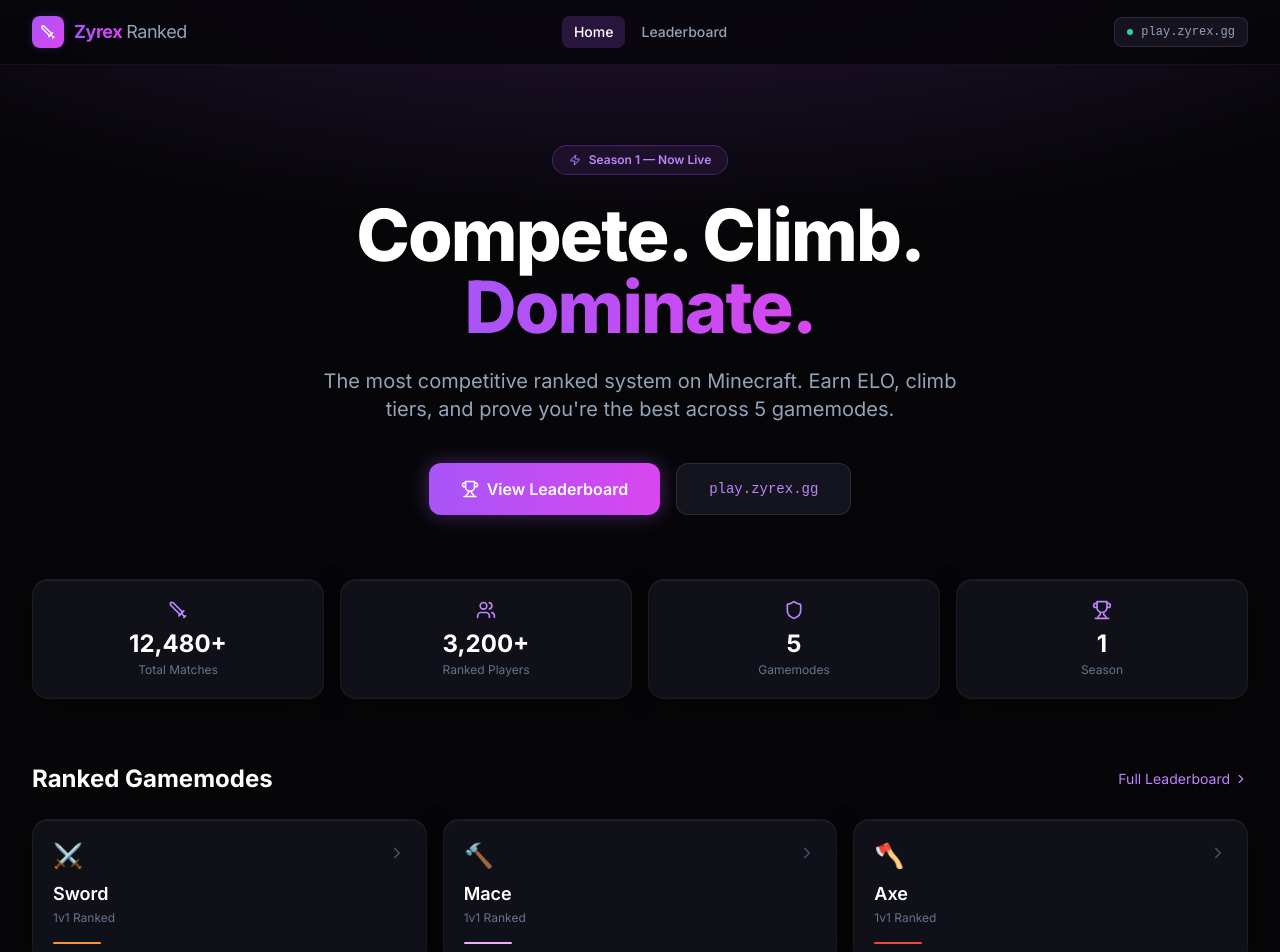
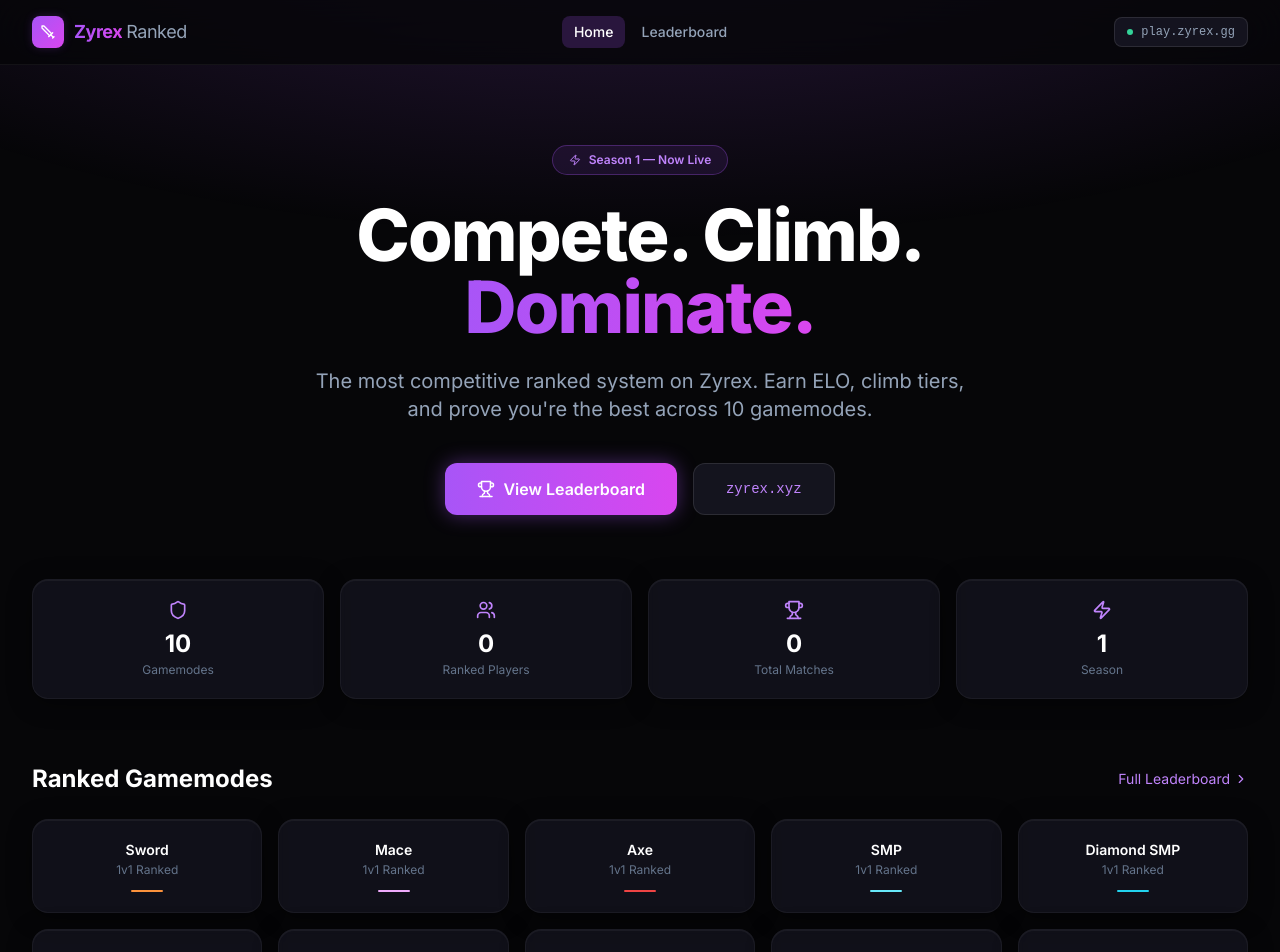
Before and after one commit to matrixguy69/zyrexranked, a Next.js app in the folder website/: page / in a window 1280 px wide. Shown: the top 952 px of the page. Built offline with nearby package versions, Linux system fonts and the light colour scheme.

Commit message:
Update page.tsx

```diff
--- a/website/src/app/page.tsx
+++ b/website/src/app/page.tsx
@@ -1,30 +1,26 @@
 import Link from 'next/link';
-import { Trophy, Sword, Users, Zap, ChevronRight, Shield } from 'lucide-react';
+import { Trophy, Users, Shield, ChevronRight, Zap } from 'lucide-react';
 import { GAMEMODES, getRank } from '@/lib/utils';
 
 export default function HomePage() {
   return (
     <div className="relative overflow-hidden">
-      {/* ── Hero ─────────────────────────────────────────────────────── */}
+      {/* Hero */}
       <section className="max-w-7xl mx-auto px-4 sm:px-6 lg:px-8 pt-20 pb-16 text-center">
-        {/* Badge */}
-        <div className="inline-flex items-center gap-2 bg-brand-primary/10 border border-brand-primary/30 text-brand-accent text-xs font-semibold px-4 py-1.5 rounded-full mb-6 animate-fade-up">
+        <div className="inline-flex items-center gap-2 bg-brand-primary/10 border border-brand-primary/30 text-brand-accent text-xs font-semibold px-4 py-1.5 rounded-full mb-6">
           <Zap size={12} />
           Season 1 — Now Live
         </div>
-
-        <h1 className="text-5xl sm:text-7xl font-extrabold tracking-tight mb-6 animate-fade-up" style={{ animationDelay: '0.1s' }}>
+        <h1 className="text-5xl sm:text-7xl font-extrabold tracking-tight mb-6">
           Compete. Climb.
           <br />
           <span className="gradient-text">Dominate.</span>
         </h1>
-
-        <p className="text-slate-400 text-lg sm:text-xl max-w-2xl mx-auto mb-10 animate-fade-up" style={{ animationDelay: '0.15s' }}>
-          The most competitive ranked system on Minecraft.
-          Earn ELO, climb tiers, and prove you're the best across 5 gamemodes.
+        <p className="text-slate-400 text-lg sm:text-xl max-w-2xl mx-auto mb-10">
+          The most competitive ranked system on Zyrex.
+          Earn ELO, climb tiers, and prove you're the best across {GAMEMODES.filter(g => g.id !== 'global').length} gamemodes.
         </p>
-
-        <div className="flex flex-col sm:flex-row gap-4 justify-center animate-fade-up" style={{ animationDelay: '0.2s' }}>
+        <div className="flex flex-col sm:flex-row gap-4 justify-center">
           <Link
             href="/leaderboard"
             className="inline-flex items-center gap-2 bg-gradient-to-r from-brand-primary to-brand-glow text-white font-semibold px-8 py-3.5 rounded-xl hover:opacity-90 transition-opacity shadow-glow-purple"
@@ -33,19 +29,19 @@ export default function HomePage() {
             View Leaderboard
           </Link>
           <div className="inline-flex items-center gap-2 bg-dark-500/60 border border-white/10 text-slate-300 font-medium px-8 py-3.5 rounded-xl">
-            <span className="font-mono text-sm text-brand-accent">play.zyrex.gg</span>
+            <span className="font-mono text-sm text-brand-accent">zyrex.xyz</span>
           </div>
         </div>
       </section>
 
-      {/* ── Stats bar ─────────────────────────────────────────────────── */}
+      {/* Stats */}
       <section className="max-w-7xl mx-auto px-4 sm:px-6 lg:px-8 mb-16">
         <div className="grid grid-cols-2 md:grid-cols-4 gap-4">
           {[
-            { label: 'Total Matches', value: '12,480+', icon: Sword },
-            { label: 'Ranked Players', value: '3,200+', icon: Users },
-            { label: 'Gamemodes', value: '5', icon: Shield },
-            { label: 'Season', value: '1', icon: Trophy },
+            { label: 'Gamemodes', value: '10', icon: Shield },
+            { label: 'Ranked Players', value: '0', icon: Users },
+            { label: 'Total Matches', value: '0', icon: Trophy },
+            { label: 'Season', value: '1', icon: Zap },
           ].map(stat => (
             <div key={stat.label} className="glass-card p-5 text-center">
               <stat.icon size={20} className="text-brand-accent mx-auto mb-2" />
@@ -56,7 +52,7 @@ export default function HomePage() {
         </div>
       </section>
 
-      {/* ── Gamemodes ─────────────────────────────────────────────────── */}
+      {/* Gamemodes */}
       <section className="max-w-7xl mx-auto px-4 sm:px-6 lg:px-8 mb-20">
         <div className="flex items-center justify-between mb-6">
           <h2 className="text-2xl font-bold text-white">Ranked Gamemodes</h2>
@@ -64,24 +60,24 @@ export default function HomePage() {
             Full Leaderboard <ChevronRight size={14} />
           </Link>
         </div>
-
-        <div className="grid grid-cols-1 sm:grid-cols-2 lg:grid-cols-3 gap-4">
+        <div className="grid grid-cols-2 sm:grid-cols-3 lg:grid-cols-5 gap-4">
           {GAMEMODES.filter(g => g.id !== 'global').map(gm => (
             <Link
               key={gm.id}
               href={`/leaderboard?gamemode=${gm.id}`}
-              className="glass-card-hover p-5 group"
+              className="glass-card-hover p-5 group flex flex-col items-center text-center"
             >
-              <div className="flex items-start justify-between mb-4">
-                <div>
-                  <span className="text-2xl mb-2 block">{gm.emoji}</span>
-                  <h3 className="font-semibold text-white text-lg">{gm.label}</h3>
-                  <p className="text-xs text-slate-500 mt-0.5">1v1 Ranked</p>
-                </div>
-                <ChevronRight size={18} className="text-slate-600 group-hover:text-brand-accent transition-colors mt-1" />
-              </div>
+              {gm.image && (
+                <img
+                  src={gm.image}
+                  alt={gm.label}
+                  className="w-12 h-12 object-contain mb-3 group-hover:scale-110 transition-transform duration-200"
+                />
+              )}
+              <h3 className="font-semibold text-white text-sm">{gm.label}</h3>
+              <p className="text-xs text-slate-500 mt-0.5">1v1 Ranked</p>
               <div
-                className="h-0.5 rounded-full w-12 group-hover:w-full transition-all duration-500"
+                className="h-0.5 rounded-full w-8 group-hover:w-full transition-all duration-500 mt-3"
                 style={{ backgroundColor: gm.color }}
               />
             </Link>
@@ -89,18 +85,18 @@ export default function HomePage() {
         </div>
       </section>
 
-      {/* ── Rank tiers ────────────────────────────────────────────────── */}
+      {/* Rank tiers */}
       <section className="max-w-7xl mx-auto px-4 sm:px-6 lg:px-8 mb-20">
         <h2 className="text-2xl font-bold text-white mb-6 text-center">Rank Tiers</h2>
         <div className="glass-card p-6">
           <div className="grid grid-cols-2 sm:grid-cols-3 md:grid-cols-6 gap-3">
             {[
-              { name: 'Champion',   elo: '2950+', tier: 'champion',  color: '#f0abfc' },
-              { name: 'Netherite', elo: '2400+', tier: 'netherite', color: '#a1a1aa' },
-              { name: 'Diamond',   elo: '1900+', tier: 'diamond',   color: '#67e8f9' },
-              { name: 'Platinum',  elo: '1700+', tier: 'platinum',  color: '#5eead4' },
-              { name: 'Gold',      elo: '1500+', tier: 'gold',      color: '#fde047' },
-              { name: 'Silver',    elo: '1300+', tier: 'silver',    color: '#e2e8f0' },
+              { name: 'Champion',  elo: '2950+', color: '#f0abfc' },
+              { name: 'Netherite', elo: '2400+', color: '#a1a1aa' },
+              { name: 'Diamond',   elo: '1900+', color: '#67e8f9' },
+              { name: 'Platinum',  elo: '1700+', color: '#5eead4' },
+              { name: 'Gold',      elo: '1500+', color: '#fde047' },
+              { name: 'Silver',    elo: '1300+', color: '#e2e8f0' },
             ].map(rank => (
               <div key={rank.name} className="text-center p-3 rounded-xl bg-dark-500/40">
                 <div className="w-10 h-10 rounded-full mx-auto mb-2 flex items-center justify-center"
```
